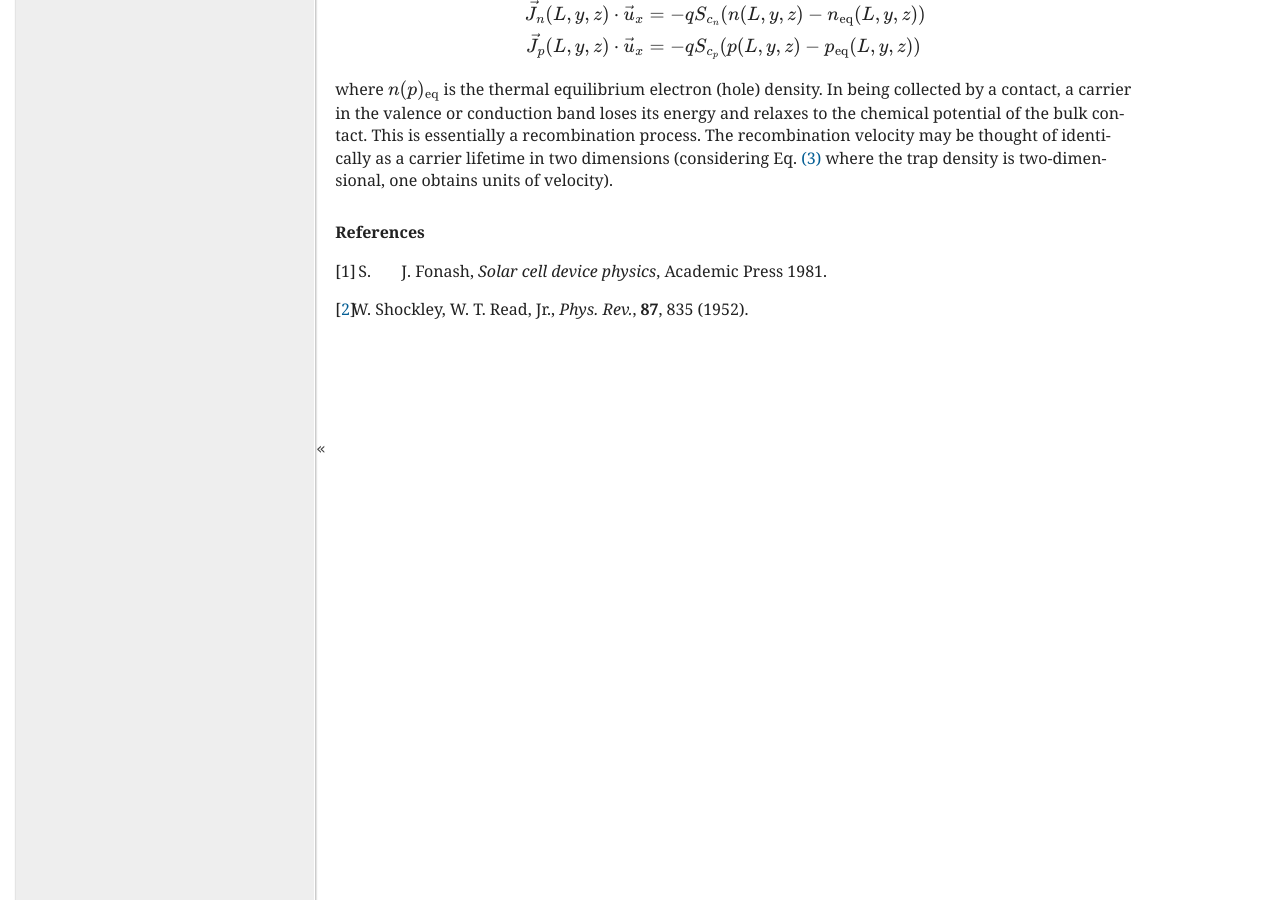
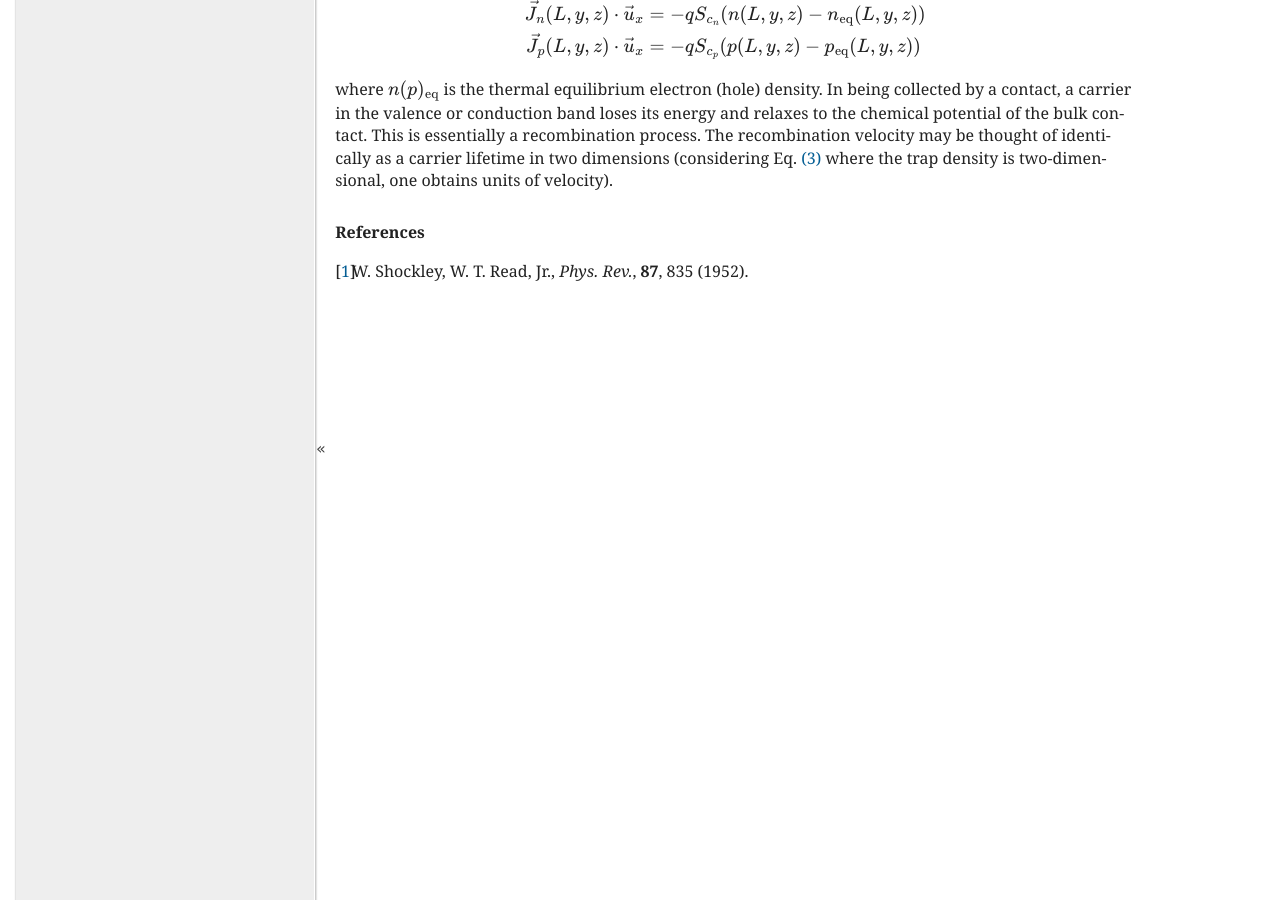
Before and after one commit to usnistgov/sesame, a Sphinx documentation site: the page built from doc/physics/intro.rst, in a window 1280 px wide and 900 px high, scrolled down 4716 px. Built offline with Sphinx 7.4.7, drawn with Linux system fonts in a browser that asks for light colours; formulas are drawn with MathJax 3.

Commit message:
fixed doc issues but two figures still missing

```diff
--- a/doc/physics/intro.rst
+++ b/doc/physics/intro.rst
@@ -120,7 +120,7 @@ defects occupy a reduced dimensionality space: a point in a 1D model, a line in
 a 2D model, a plane in a 3D model). The extended defect energy level spectrum
 can be discrete or continuous. For a discrete spectrum, we label the defect with
 the subscript :math:`d`. The occupancy of the defect level :math:`f_d` is given
-by [2]_
+by [1]_
 
 .. math::
     f_d = \frac{S_n n + S_p p_d}{S_n(n+n_d) + S_p(p+p_d)}
@@ -278,5 +278,4 @@ velocity).
 
 
 .. rubric:: References
-.. [1] S. J. Fonash, *Solar cell device physics*, Academic Press 1981.
-.. [2] W. Shockley, W. T. Read, Jr., *Phys. Rev.*, **87**, 835 (1952).
+.. [1] W. Shockley, W. T. Read, Jr., *Phys. Rev.*, **87**, 835 (1952).
--- a/doc/reference/sesame.solvers.solver.rst
+++ b/doc/reference/sesame.solvers.solver.rst
@@ -1,6 +1,5 @@
 :mod:`sesame.solvers.Solver` -- Sesame solver oject
 ===================================================
 
-.. module:: sesame.solvers.Solver
 
 .. autoclass:: sesame.solvers.Solver
--- a/doc/tutorial/2d_system.rst
+++ b/doc/tutorial/2d_system.rst
@@ -7,7 +7,7 @@ grain boundary.
    ``examples\tutorial4`` directory in the root directory of the distribution.
 
 Building a two-dimensional system
-...............................................
+.................................
 We want to simulate a two-dimensional :math:`pn^{+}` junction (homojunction) with a
 columnar grain boundary as depicted below.
 
--- a/doc/tutorial/parallel.rst
+++ b/doc/tutorial/parallel.rst
@@ -1,5 +1,5 @@
 Tutorial 6: Batch submission for computing clusters
----------------------------------------
+----------------------------------------------------
 
 Running Sesame on a cluster
 ............................
--- a/doc/tutorial/tuto1.rst
+++ b/doc/tutorial/tuto1.rst
@@ -1,5 +1,5 @@
 Tutorial 1: IV curve of a one-dimensional *pn* homojunction
----------------------------------------------------------
+------------------------------------------------------------
 
 In this tutorial we show how to build a simple one-dimensional :math:`pn^{+}` homojunction and compute its I-V curve.  In this and other tutorials we assume a rudimentary knowledge of python (e.g. basic syntax, function definition, etc.) and numpy (e.g. array declarations).
 
@@ -47,7 +47,7 @@ To make a system we use Sesame's :func:`~sesame.builder.Builder` class.   The in
 
 
 Adding material properties
-...........................................
+..........................
 
 Next we add a material to our system. A material is defined using a python ``dictionary`` object, which is added to the system using the :func:`~sesame.builder.Builder.add_material` method of `sys`::
 
--- a/doc/tutorial/tuto1dHetero.rst
+++ b/doc/tutorial/tuto1dHetero.rst
@@ -1,5 +1,5 @@
 Tutorial 2: IV curve of a one-dimensional *pn* heterojunction
----------------------------------------------------------
+-------------------------------------------------------------
 
 In this tutorial we consider a more complex system in 1-dimension: a heterojunction with a Schottky back contact.  The n-type material is CdS and the p-type material is CdTe.  The structure of the script is the same as in the last tutorial, however we must provide more detail to describe a more complex system.
 
```
